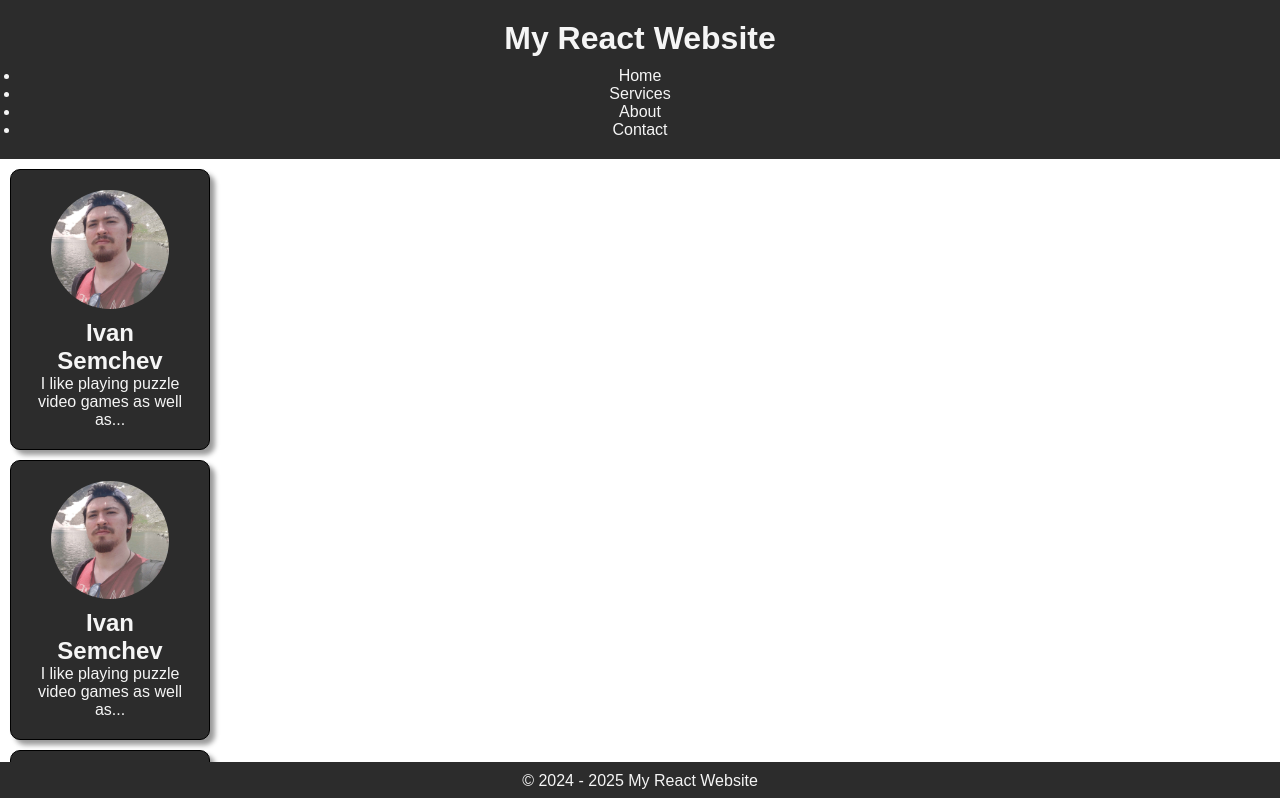
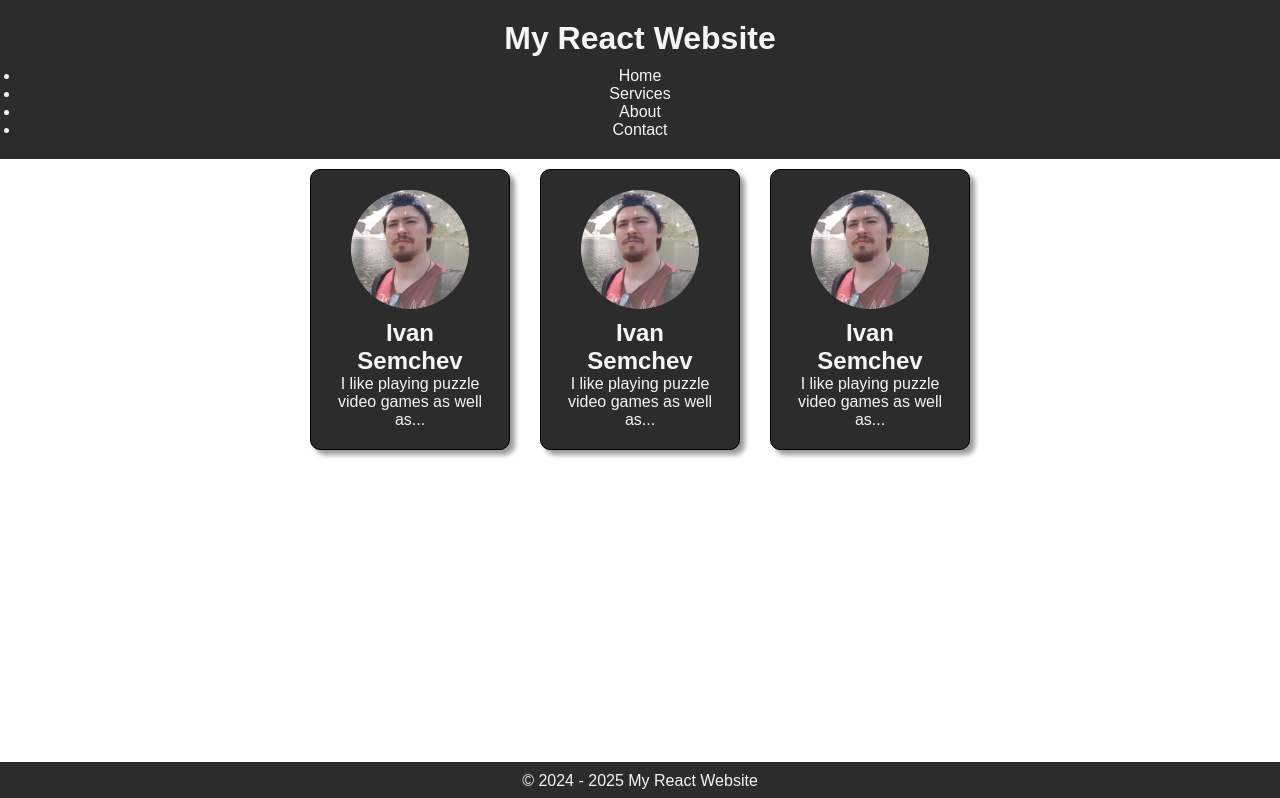
Before and after one commit to VanHell108/my-react-app, a React (Vite) app: page / in a window 1280 px wide. Shown: the top 798 px of the page. Built offline with nearby package versions, Linux system fonts and the light colour scheme.

Commit message:
Update App.jsx

```diff
--- a/src/App.jsx
+++ b/src/App.jsx
@@ -6,11 +6,11 @@ function App() {
   return(
     <>
       <Header />
-      {/* <div className="card-container"> */}
+      <div className="card-container">
          <Card />
          <Card />
          <Card />
-      {/* </div> */}
+      </div>
       <Footer />
     </>
  )
```
